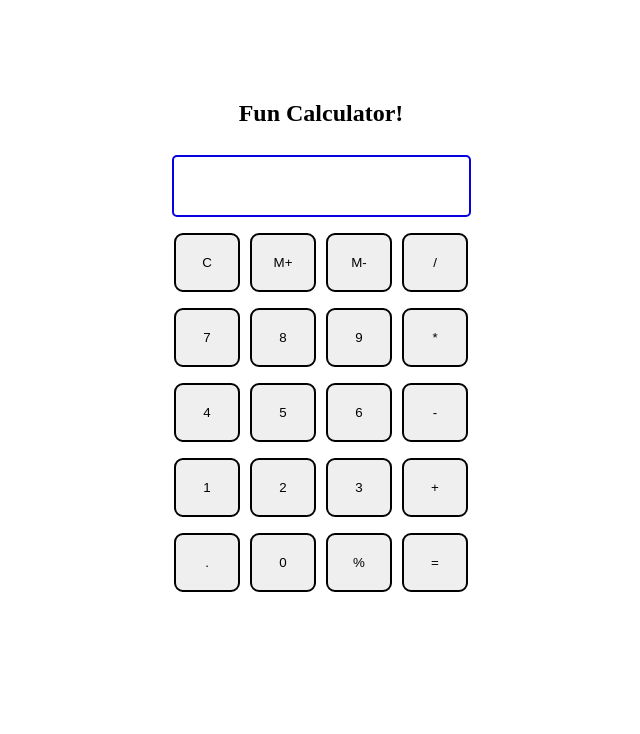
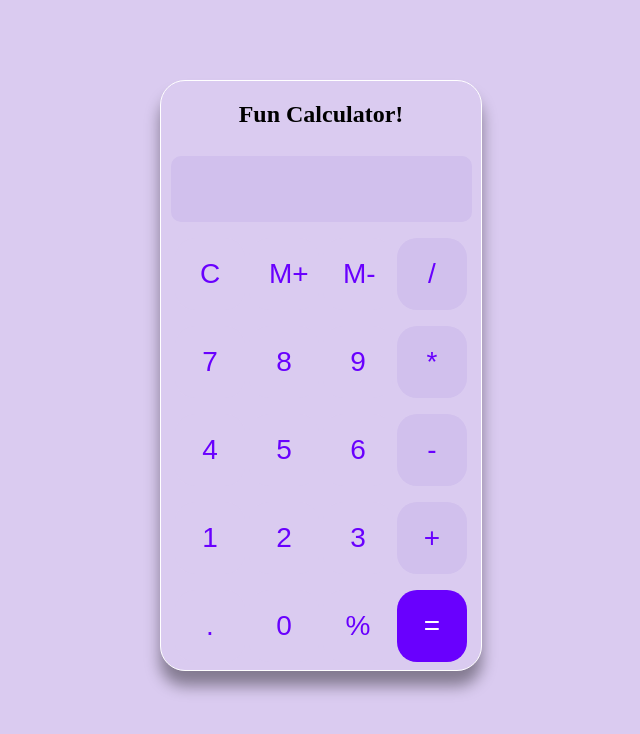
Before and after one commit to azizulever/Calculator, a plain HTML site: page index.html in a window 1280 px wide. Shown: the whole page, without its empty margins (327-967 px from the left). Drawn offline with Linux system fonts and the light colour scheme.

Commit message:
theme changed

```diff
--- a/style.css
+++ b/style.css
@@ -1,27 +1,70 @@
 html, body {
   height: 100%;
   width: 100%;
+  background-color: #dacbf0;
+}
+
+.calculator-body {
+  background-color: #dacbf0;
+  box-shadow: 0 15px 15px 0 rgba(0,0,0,0.4);
+  max-width: 320px;
+  margin: auto;
+  border-radius: 25px;
+  border: 1px solid white;
+  text-align: center;
+}
+
+h1 {
+  cursor: default;
 }
 
 .button{
-    width: 66px;
+  width: 70px;
   padding: 20px;
-    margin: 0 3px;
-    border: 2px solid black;
-    border-radius: 9px;
+  padding-bottom: 20px;
+  margin: 0 0px;
+  color: #6900fe;
+  font-size: 28px;
+  border-style: none;
+  border-radius: 20px;
+  background-color: #dacbf0;
   cursor: pointer;
 }
 
-  .row{
+#right-btn {
+  background-color: #d1c0ed;
+}
+
+#right-btn:hover {
+  background-color: #793ad8;
+}
+
+.button:hover {
+  background-color: #793ad8;
+  color: white;
+}
+
+.row {
   margin: 8px 0;
 }
 
-  .row input{
+.row input {
+  border-style: none;
   width: 265px;
-    padding: 15px 15px;
-    font-size: 24px;
+  padding: 20px 18px;
+  font-size: 22px;
+  border-radius: 10px;
   font-weight: bold;
-    border: none;
-    border-radius: 5px;
-    border: 2px solid #0501df;
+  background-color: #d1c0ed;
+  color: white;
 }
+
+#equal {
+  color: white;
+  background-color: #6900fe;
+  border-radius: 20px;
+}
+
+#equal:hover {
+  background-color: #dacbf0;
+}
```
Lines whose indentation alone changed are shown as unchanged.
